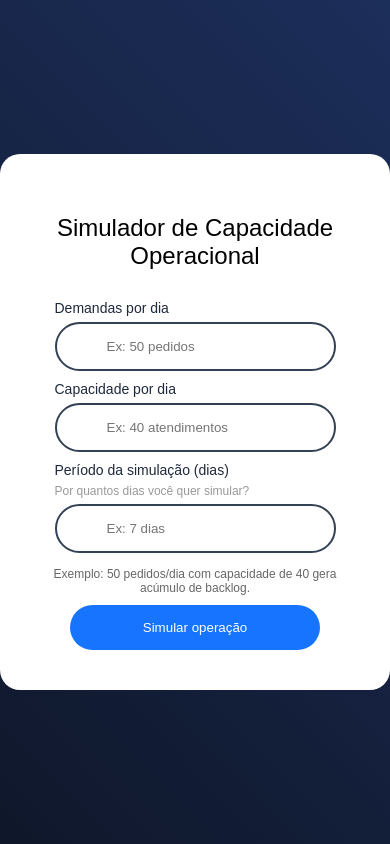
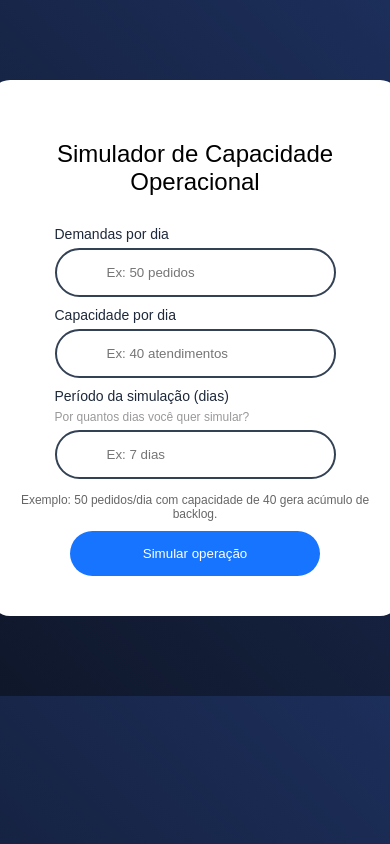
Before and after one commit to Tkailaine/FlowCap, a React (Vite) app: page / in a window 390 px wide. Built offline with nearby package versions, Linux system fonts and the light colour scheme.

Commit message:
style: responsividade

```diff
--- a/src/App.css
+++ b/src/App.css
@@ -1,14 +1,17 @@
-body{
-  background-image: linear-gradient(45deg, #0F172A, #1c2e5a)
-}
-
 
 .container-dashboard{
   display: flex;
-  height: 100vh;
+  flex-direction: column;
+  padding: 80px 0;
   width:100%;
   display: flex;
   justify-content: center;
   align-items:center;
   gap: 50px;
 }
+
+@media(min-width:1250px){
+  .container-dashboard{
+    flex-direction: row;
+  }
+}
--- a/src/components/dashboardResultado/style.css
+++ b/src/components/dashboardResultado/style.css
@@ -1,6 +1,6 @@
 .container-geral {
   display: grid;
-  grid-template-columns: 1fr 1fr;
+  grid-template-columns: 1fr;
   gap: 24px;
 }
 
@@ -22,3 +22,9 @@
   color: #cbd5e1;
   margin-left: 4px;
 }
+
+@media(min-width:1250px){
+  .container-geral{
+    grid-template-columns: 1fr 1fr;
+  }
+}
--- a/src/index.css
+++ b/src/index.css
@@ -3,12 +3,25 @@
     padding:0;
 }
 body{
-    background-color:rgb(228, 226, 226);
     font-family: sans-serif;
+    overflow-x: hidden;
+    background-image: linear-gradient(45deg, #0F172A, #1c2e5a);
+
+    display: flex;
+    align-items: center;
+    justify-content: center;
 }
+
 
 .card{
     background-color: white;
     box-shadow: 5px 5px 10px 5px rgba(0, 0, 0, 0.062);
     border-radius: 12px;
 }
+
+
+@media(min-width:1250px){
+  body{
+    height: 100vh;
+  }
+}
```
